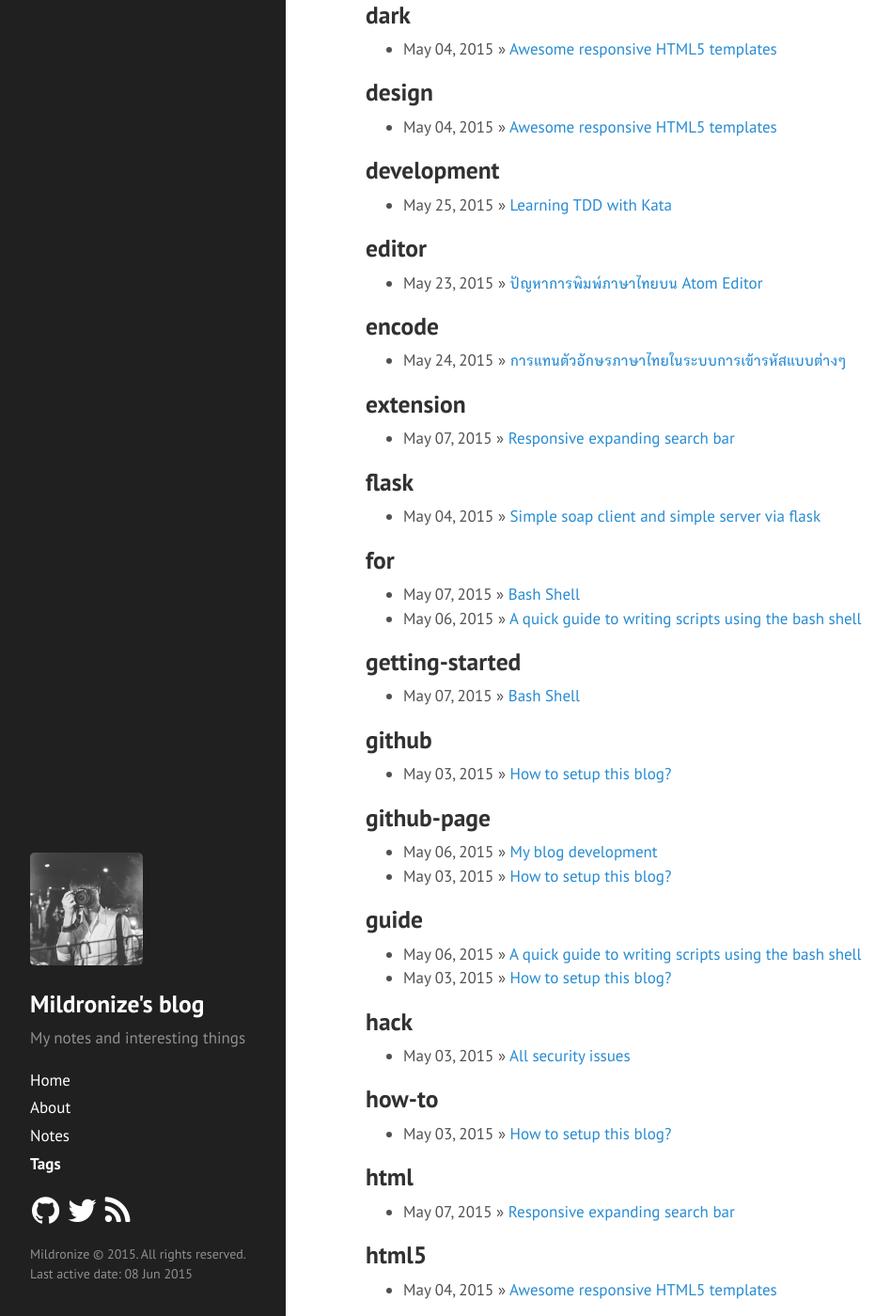
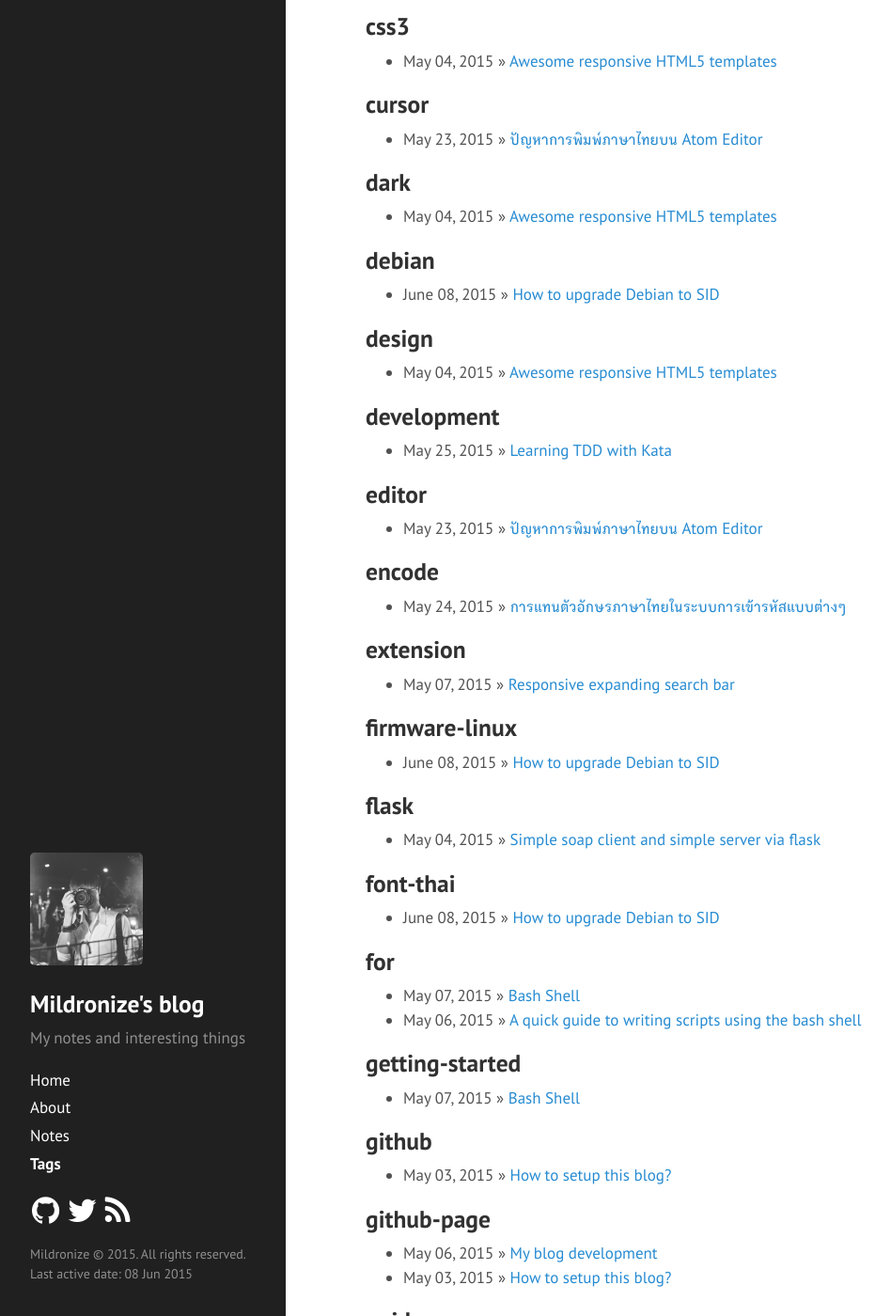
Before and after one commit to mildronize/blog-jekyll, a Jekyll site: the page built from tags.md, in a window 1280 px wide and 1400 px high, scrolled down 3238 px. Shown: the whole window at 94% size, without its empty margins (2-950 px from the left). Built offline with Jekyll 4.4.1, drawn with Linux system fonts in a browser that asks for light colours; Markdown is read by kramdown in place of the engine named in the settings; some of the changed text lies outside the part shown.

Commit message:
publish a post

````diff
--- a/_drafts/2015-06-03-upgrade-debian-to-sid.md
+++ b/_posts/2015-06-08-upgrade-debian-to-sid.md
@@ -1,11 +1,12 @@
 ---
 layout: post
-description:
-tags: []
+title: How to upgrade Debian to SID
+description: Instruction for upgrading debian from stable to SID, sudo command setup, installing non-free packages(non open source)
+tags: [upgrade, debian, linux, how-to, font-thai, firmware-linux, sudo, update, sorces.list]
 category: articles
 ---
 
-**Optional:** Setup `sudo` into your user
+**Optional:** Add `sudo` into your user
 
 ```
 su
@@ -43,6 +44,13 @@ exit
 
 **Optional:**
 
-- For installing some non-open-source code using: `sudo aptitude install firmware-linux`
+- For installing firmware for various drivers in consist of non-open-source packages or drivers using:
+
+```
+sudo aptitude install firmware-linux
+```
 - For installing some thai font:
-    `sudo aptitude install xfonts-thai`
+
+```
+sudo aptitude install xfonts-thai
+```
````
Also changed, not shown: other parts of _posts/2015-06-08-upgrade-debian-to-sid.md (+1 -1 lines).
